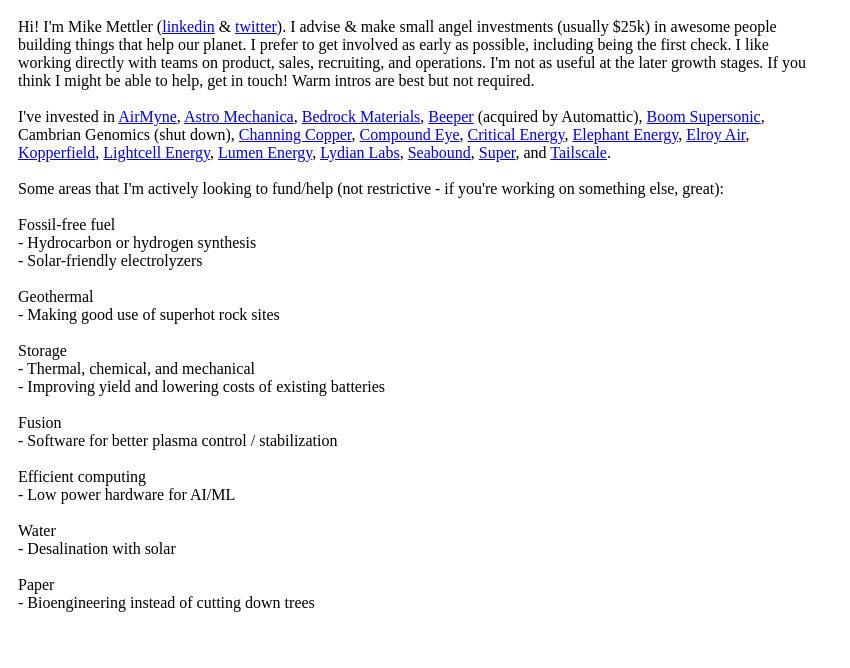
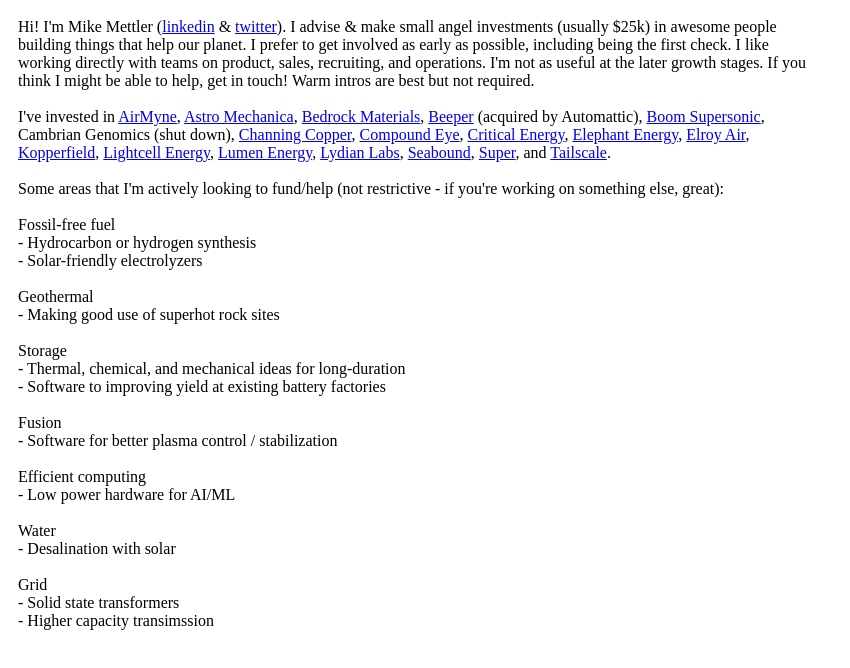
Before and after one commit to mettler/1d, a plain HTML site: page index.html in a window 1280 px wide. Shown: the whole page, without its empty margins (0-850 px from the left). Drawn offline with Linux system fonts and the light colour scheme.

Commit message:
Update index.html

```diff
--- a/index.html
+++ b/index.html
@@ -54,8 +54,8 @@
 <p>- Making good use of superhot rock sites</p>
 <br />
 <p>Storage</p>
-<p>- Thermal, chemical, and mechanical</p>
-<p>- Improving yield and lowering costs of existing batteries</p>
+<p>- Thermal, chemical, and mechanical ideas for long-duration</p>
+<p>- Software to improving yield at existing battery factories</p>
 <br />
 <p>Fusion</p>
 <p>- Software for better plasma control / stabilization</p>
@@ -66,8 +66,9 @@
 <p>Water</p>
 <p>- Desalination with solar</p>
 <br />
-<p>Paper</p>
-<p>- Bioengineering instead of cutting down trees</p>
+<p>Grid</p>
+<p>- Solid state transformers</p>
+<p>- Higher capacity transimssion</p>
 </div>
   </body>
 </html>
```
